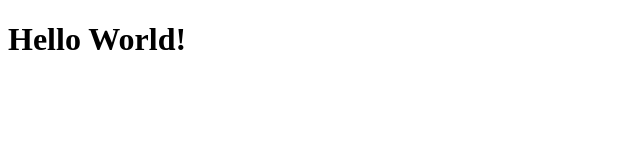
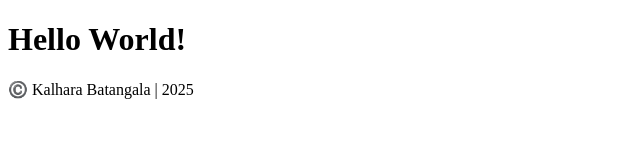
Before and after one commit to KalharaBatangala/git-lab1, a plain HTML site: page index.html in a window 1280 px wide. Shown: the whole page, without its empty margins (0-640 px from the left). Drawn offline with Linux system fonts and the light colour scheme.

Commit message:
add © to index.html

```diff
--- a/index.html
+++ b/index.html
@@ -7,5 +7,6 @@
 </head>
 <body>
     <h1>Hello World!</h1>
+    <p>©️ Kalhara Batangala | 2025</p>
 </body>
 </html>
```
